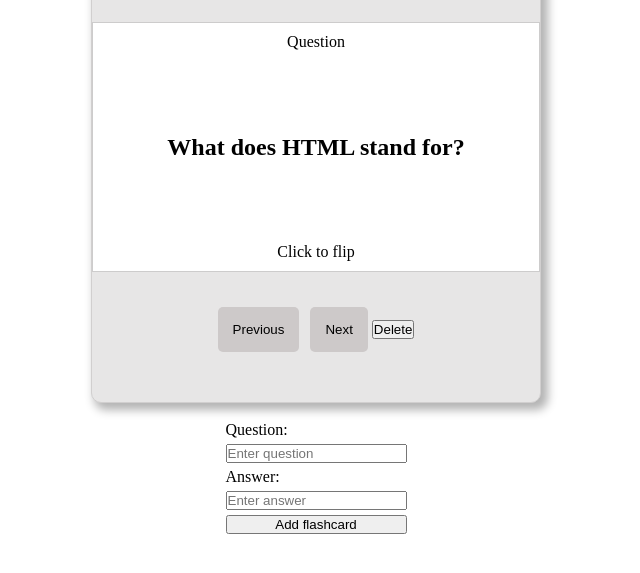
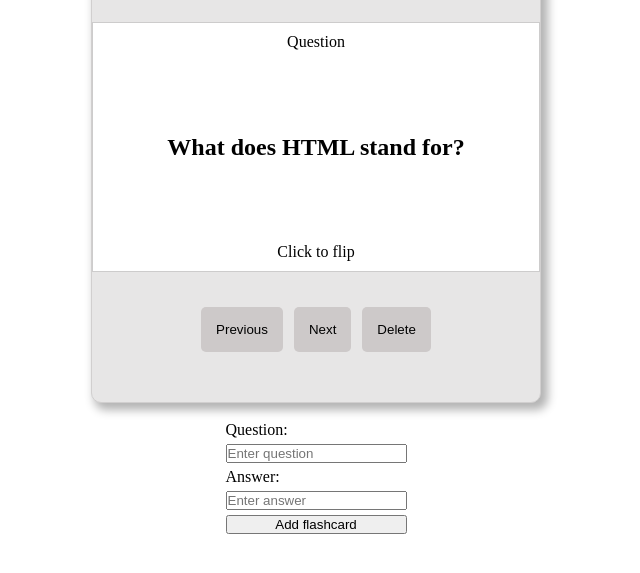
Before and after one commit to ren-renn/StudySpark, a website: page index.html in a window 1280 px wide. Shown: the part 169-742 px from the top of the page, without its empty margins (324-964 px from the left). Drawn offline with Linux system fonts and the light colour scheme.

Commit message:
Style delete button

```diff
--- a/style.css
+++ b/style.css
@@ -71,7 +71,8 @@
 }
 
 #prev-btn,
-#next-btn {
+#next-btn,
+#delete-btn {
   padding: 15px;
   cursor: pointer;
   border-style: none;
@@ -84,13 +85,19 @@
   margin-right: 7px;
 }
 
+#delete-btn {
+  margin-left: 7px;
+}
+
 #prev-btn:hover,
-#next-btn:hover {
+#next-btn:hover,
+#delete-btn:hover {
   background-color: rgb(174, 169, 169);
 }
 
 #prev-btn:active,
-#next-btn:active {
+#next-btn:active,
+#delete-btn:active {
   color: white;
   background-color: rgb(57, 47, 47);
   transition: none;
```
